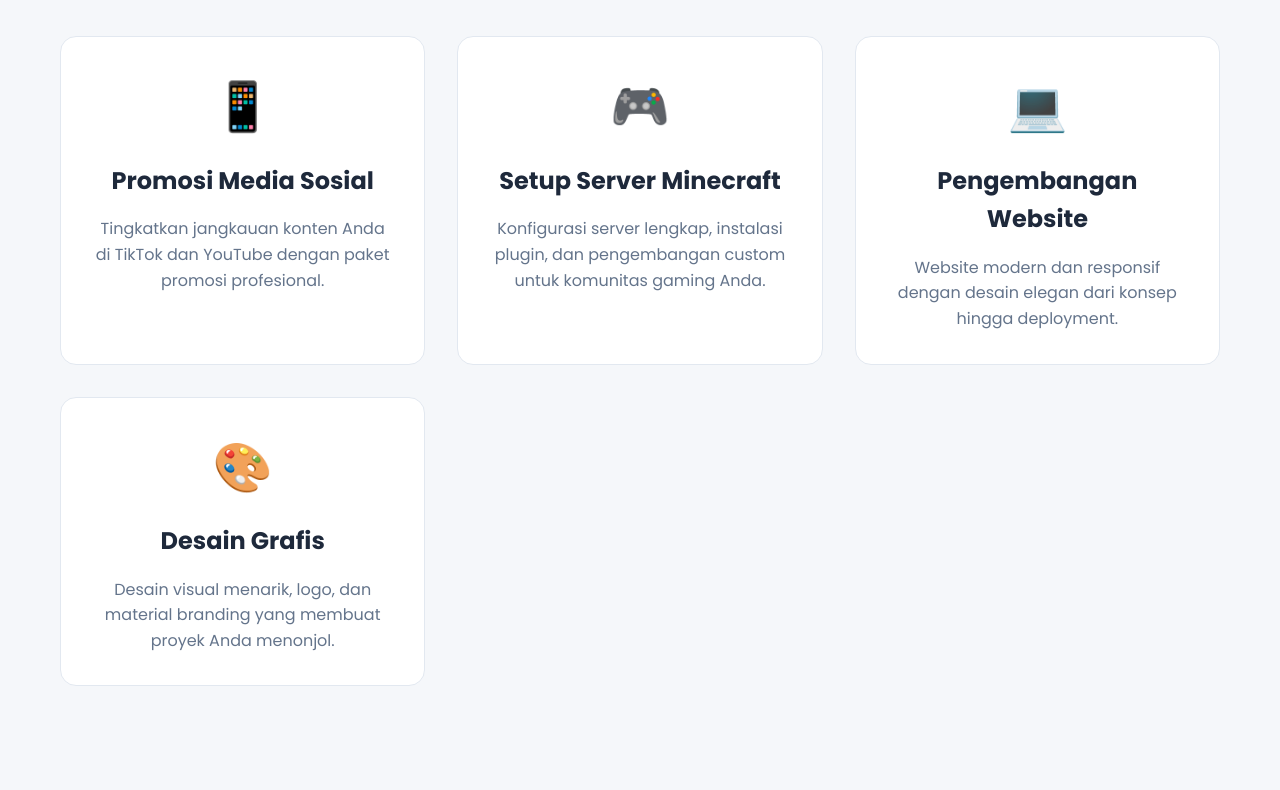
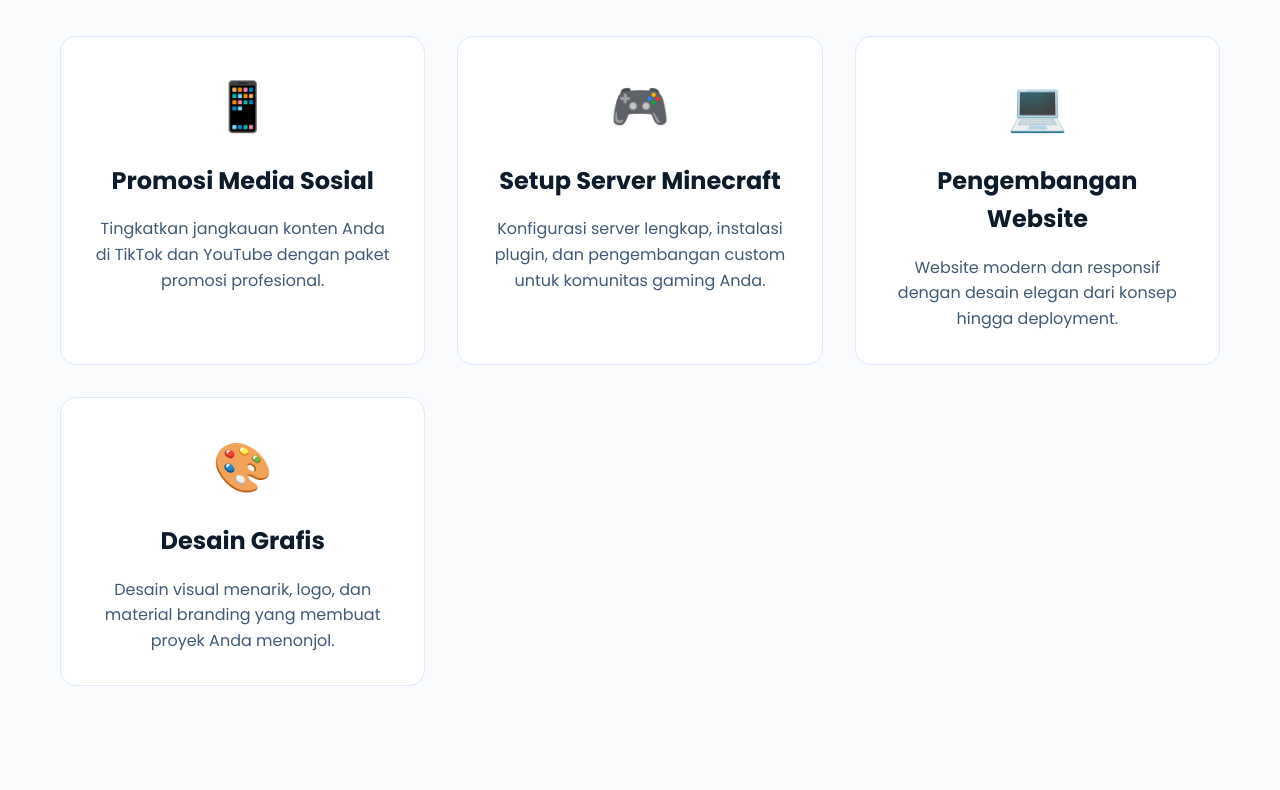
Before and after one commit to haykalfirdaus/portofolio, a plain HTML site: page index.html in a window 1280 px wide. Shown: the part 742-1532 px from the top of the page. Drawn offline with Linux system fonts and the light colour scheme.

Commit message:
Update style.css

```diff
--- a/style.css
+++ b/style.css
@@ -3,41 +3,51 @@
    ======================================== */
 
 :root {
-    /* Light Theme Colors */
-    --bg-primary: #f5f7fa;
+    /* Light Theme Colors - Modern & Vibrant */
+    --bg-primary: #fafbfc;
     --bg-secondary: #ffffff;
-    --bg-tertiary: #e8ecf1;
-    --text-primary: #1e293b;
-    --text-secondary: #64748b;
-    --text-tertiary: #94a3b8;
-    --accent-primary: #3b82f6;
-    --accent-secondary: #8b5cf6;
-    --accent-gradient: linear-gradient(135deg, #3b82f6 0%, #8b5cf6 100%);
-    --border-color: #e2e8f0;
-    --shadow-sm: 0 1px 3px rgba(0, 0, 0, 0.08);
-    --shadow-md: 0 4px 6px rgba(0, 0, 0, 0.1);
-    --shadow-lg: 0 10px 25px rgba(0, 0, 0, 0.12);
+    --bg-tertiary: #f0f4f8;
+    --bg-card: #ffffff;
+    --text-primary: #0d1b2a;
+    --text-secondary: #415a77;
+    --text-tertiary: #778da9;
+    --accent-primary: #6366f1;
+    --accent-secondary: #ec4899;
+    --accent-tertiary: #8b5cf6;
+    --accent-gradient: linear-gradient(135deg, #6366f1 0%, #ec4899 50%, #8b5cf6 100%);
+    --accent-gradient-subtle: linear-gradient(135deg, rgba(99, 102, 241, 0.1) 0%, rgba(236, 72, 153, 0.1) 100%);
+    --border-color: #e0e7ff;
+    --shadow-sm: 0 2px 4px rgba(99, 102, 241, 0.08);
+    --shadow-md: 0 8px 16px rgba(99, 102, 241, 0.12);
+    --shadow-lg: 0 20px 40px rgba(99, 102, 241, 0.15);
+    --shadow-xl: 0 25px 50px rgba(99, 102, 241, 0.2);
     --success-color: #10b981;
     --danger-color: #ef4444;
     --warning-color: #f59e0b;
     --info-color: #06b6d4;
+    --glow-color: rgba(99, 102, 241, 0.4);
 }
 
 [data-theme="dark"] {
-    /* Dark Theme Colors */
-    --bg-primary: #0f172a;
-    --bg-secondary: #1e293b;
-    --bg-tertiary: #334155;
-    --text-primary: #f1f5f9;
-    --text-secondary: #cbd5e1;
-    --text-tertiary: #64748b;
-    --accent-primary: #60a5fa;
-    --accent-secondary: #a78bfa;
-    --accent-gradient: linear-gradient(135deg, #60a5fa 0%, #a78bfa 100%);
-    --border-color: #334155;
-    --shadow-sm: 0 1px 3px rgba(0, 0, 0, 0.4);
-    --shadow-md: 0 4px 6px rgba(0, 0, 0, 0.5);
-    --shadow-lg: 0 10px 25px rgba(0, 0, 0, 0.6);
+    /* Dark Theme Colors - Premium & Sleek */
+    --bg-primary: #0a0e27;
+    --bg-secondary: #12172e;
+    --bg-tertiary: #1a1f3a;
+    --bg-card: #151a30;
+    --text-primary: #e8eaf6;
+    --text-secondary: #b2b9d4;
+    --text-tertiary: #6b7199;
+    --accent-primary: #818cf8;
+    --accent-secondary: #f472b6;
+    --accent-tertiary: #a78bfa;
+    --accent-gradient: linear-gradient(135deg, #818cf8 0%, #f472b6 50%, #a78bfa 100%);
+    --accent-gradient-subtle: linear-gradient(135deg, rgba(129, 140, 248, 0.15) 0%, rgba(244, 114, 182, 0.15) 100%);
+    --border-color: #2d3451;
+    --shadow-sm: 0 2px 4px rgba(0, 0, 0, 0.4);
+    --shadow-md: 0 8px 16px rgba(0, 0, 0, 0.5);
+    --shadow-lg: 0 20px 40px rgba(0, 0, 0, 0.6);
+    --shadow-xl: 0 25px 50px rgba(0, 0, 0, 0.7);
+    --glow-color: rgba(129, 140, 248, 0.5);
 }
 
 /* ========================================
```
